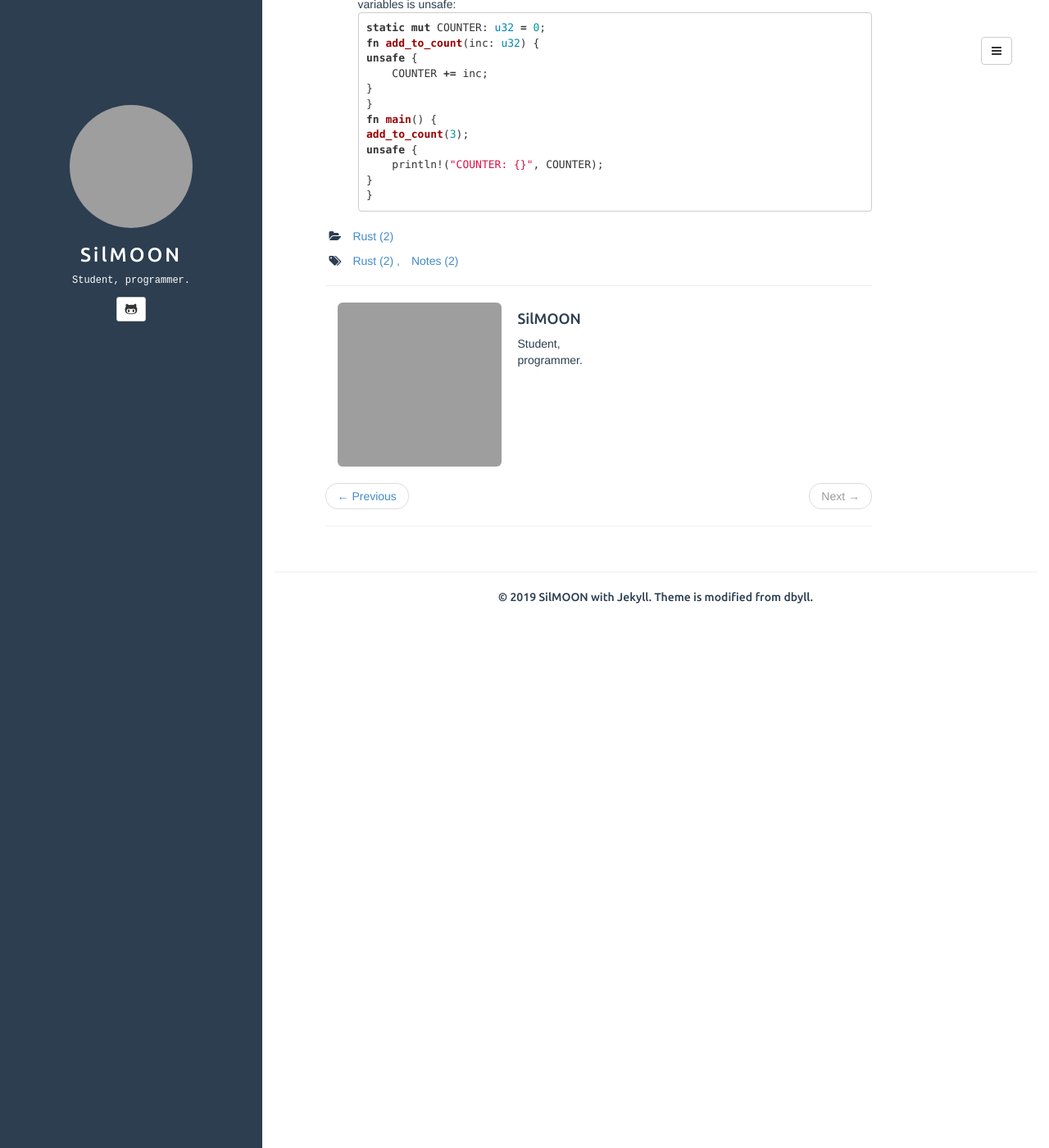
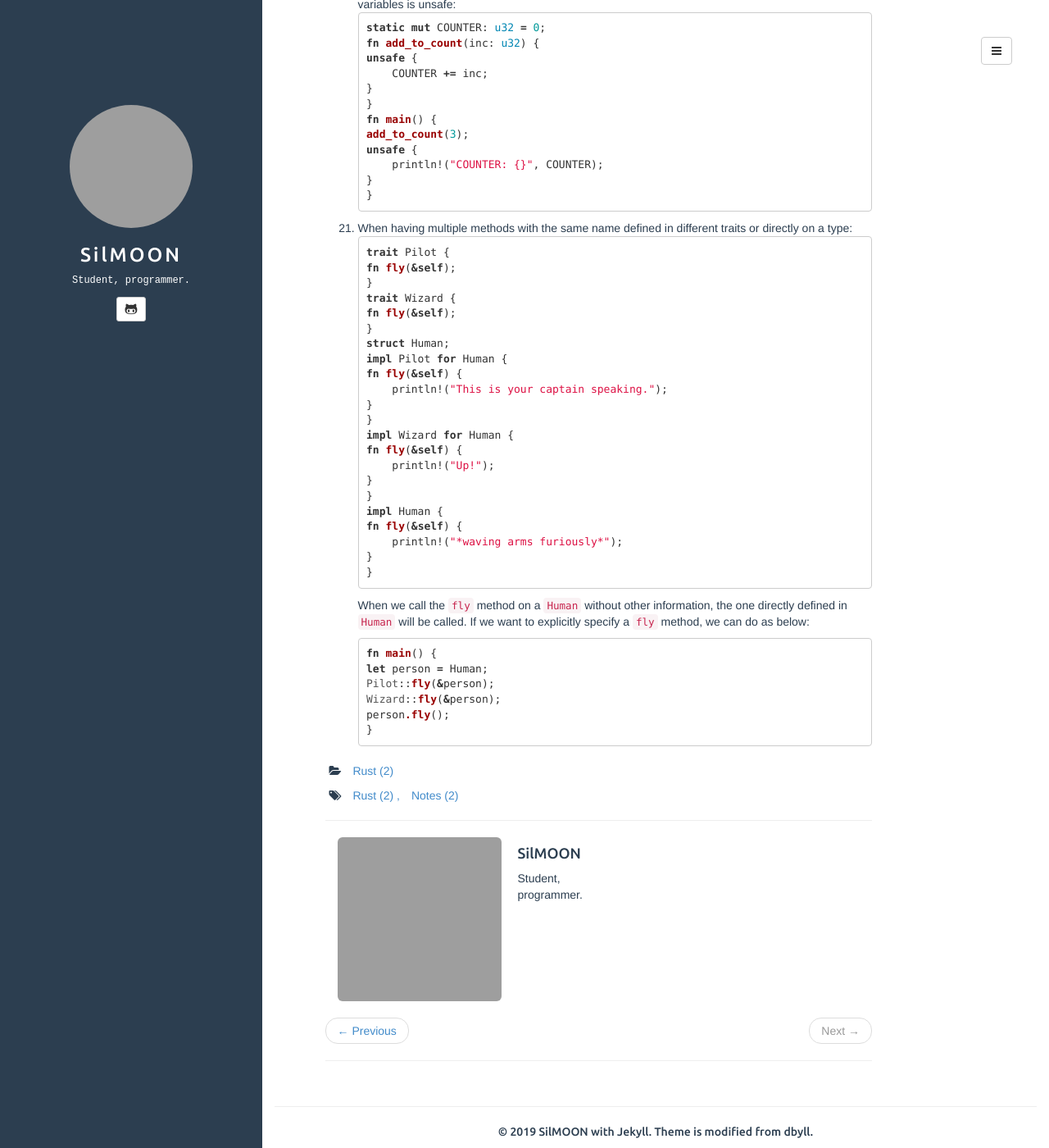
Before and after one commit to SilMOON/silmoon.github.io, a Jekyll site: the page built from _posts/2019-09-10-some-rust-notes-ii.md, in a window 1280 px wide and 1400 px high, scrolled down 5081 px. Shown: the whole window at 82% size. Built offline with Jekyll 4.4.1, drawn with Linux system fonts in a browser that asks for light colours; comment, search, counter and statistics services are not loaded; grey boxes are pictures that could not be loaded.

Commit message:
update post

````diff
--- a/_posts/2019-09-10-some-rust-notes-ii.md
+++ b/_posts/2019-09-10-some-rust-notes-ii.md
@@ -269,3 +269,37 @@ fn main() {
     }
 }
 ```
+20. When having multiple methods with the same name defined in different traits or directly on a type:
+```rust
+trait Pilot {
+    fn fly(&self);
+}
+trait Wizard {
+    fn fly(&self);
+}
+struct Human;
+impl Pilot for Human {
+    fn fly(&self) {
+        println!("This is your captain speaking.");
+    }
+}
+impl Wizard for Human {
+    fn fly(&self) {
+        println!("Up!");
+    }
+}
+impl Human {
+    fn fly(&self) {
+        println!("*waving arms furiously*");
+    }
+}
+```
+When we call the `fly` method on a `Human` without other information, the one directly defined in `Human` will be called. If we want to explicitly specify a `fly` method, we can do as below:
+```rust
+fn main() {
+    let person = Human;
+    Pilot::fly(&person);
+    Wizard::fly(&person);
+    person.fly();
+}
+```
````
